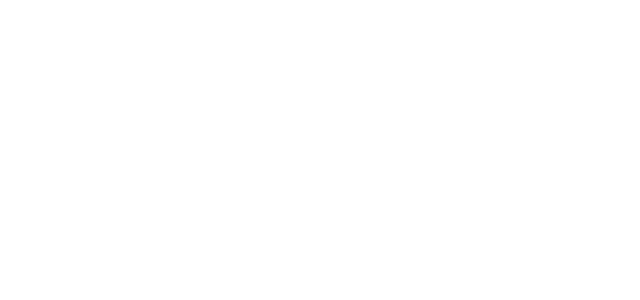
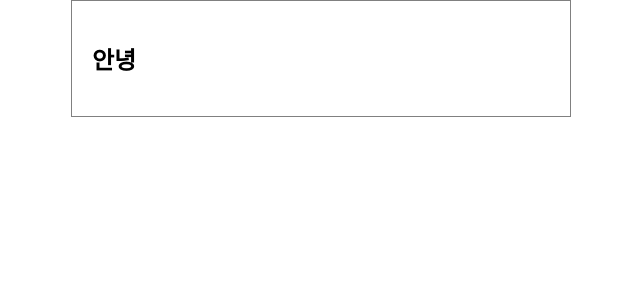
Before and after one commit to ycraah/react-project, a React (Create React App) app: page / in a window 1280 px wide. Shown: the top 300 px of the page, without its empty margins (319-959 px from the left). Built offline with nearby package versions, Linux system fonts and the light colour scheme.

Commit message:
레이아웃 css 설정 및 작동 확인

```diff
--- a/src/App.css
+++ b/src/App.css
@@ -1,38 +1,8 @@
 .App {
-  text-align: center;
+  max-width: 500px;
+  width: 100%;
+  margin: 0 auto;
+  box-sizing: border-box;
+  padding: 20px;
+  border: 1px solid gray;
 }
-
-.App-logo {
-  height: 40vmin;
-  pointer-events: none;
-}
-
-@media (prefers-reduced-motion: no-preference) {
-  .App-logo {
-    animation: App-logo-spin infinite 20s linear;
-  }
-}
-
-.App-header {
-  background-color: #282c34;
-  min-height: 100vh;
-  display: flex;
-  flex-direction: column;
-  align-items: center;
-  justify-content: center;
-  font-size: calc(10px + 2vmin);
-  color: white;
-}
-
-.App-link {
-  color: #61dafb;
-}
-
-@keyframes App-logo-spin {
-  from {
-    transform: rotate(0deg);
-  }
-  to {
-    transform: rotate(360deg);
-  }
-}
--- a/src/App.js
+++ b/src/App.js
@@ -1,7 +1,11 @@
 import "./App.css";
 
 function App() {
-  return <div className="App"></div>;
+  return (
+    <div className="App">
+      <h2>안녕</h2>
+    </div>
+  );
 }
 
 export default App;
```
